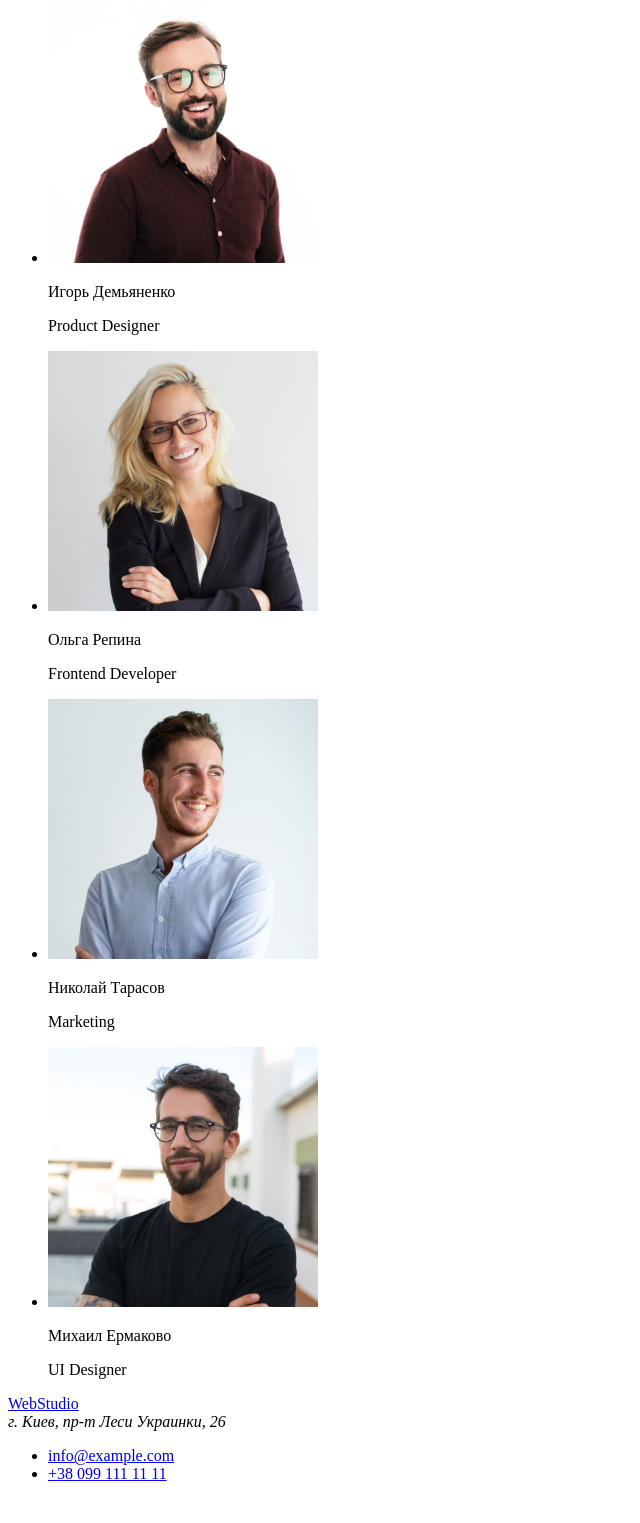
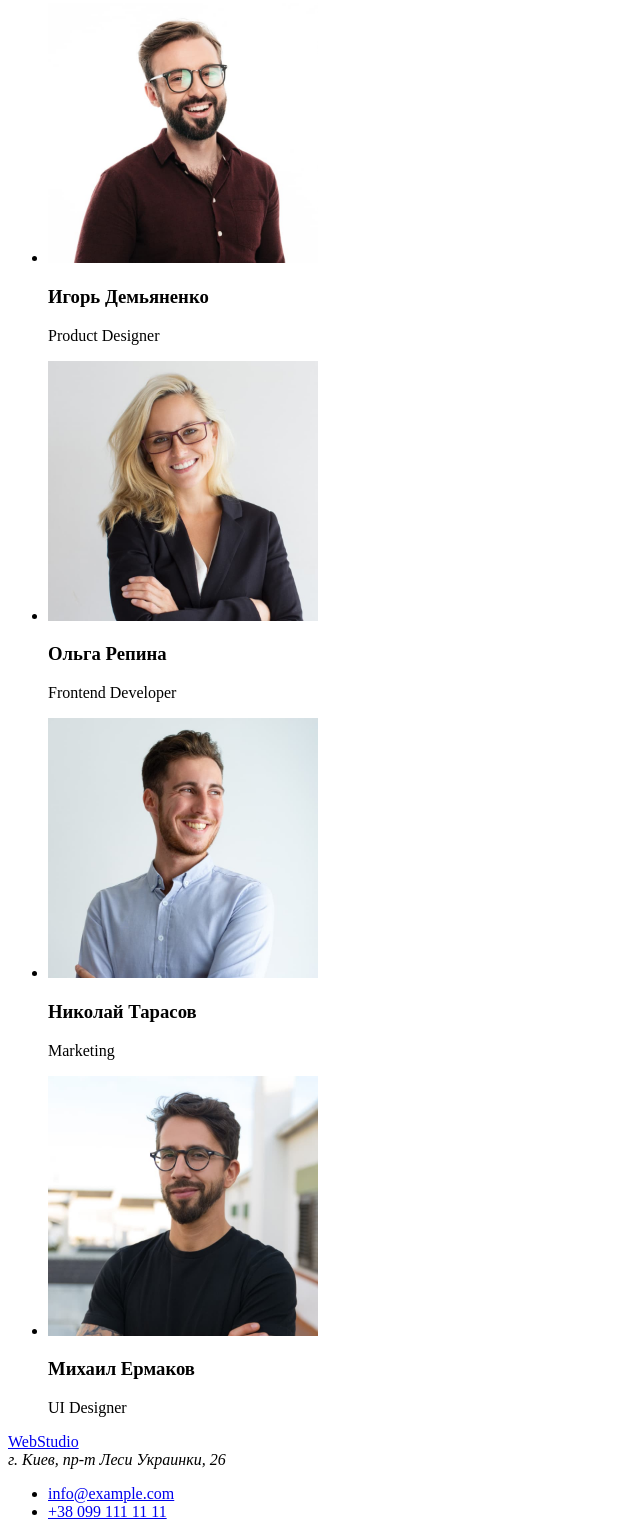
Before and after one commit to helga-khols/goit-markup-hw-01, a plain HTML site: page index.html in a window 1280 px wide. Shown: the part 1001-2524 px from the top of the page, without its empty margins (0-640 px from the left). Before the commit the page ends 2500 px from the top, so only its background shows below. Drawn offline with Linux system fonts and the light colour scheme.

Commit message:
fixing bugs

```diff
--- a/index.html
+++ b/index.html
@@ -90,28 +90,28 @@
                 <li>
                     <img src="./images/igor.jpg" alt="Игорь Демьяненко" width="270">
 
-                    <p> Игорь Демьяненко</p>
+                    <h3> Игорь Демьяненко</h3>
                     <p lang="en"> Product Designer</p>
                 </li>
 
                 <li>
                     <img src="./images/olga.jpg" alt="Ольга Репина" width="270">
 
-                    <p>Ольга Репина</p>
+                    <h3>Ольга Репина</h3>
                     <p lang="en">Frontend Developer</p>
                 </li>
 
                 <li>
                     <img src="./images/nikolay.jpg" alt="Николай Тарасов" width="270">
 
-                    <p>Николай Тарасов</p>
+                    <h3>Николай Тарасов</h3>
                     <p lang="en">Marketing</p>
                 </li>
 
                 <li>
                     <img src="./images/michail.jpg" alt="Михаил Ермаков" width="270">
 
-                    <p>Михаил Ермаково</p>
+                    <h3>Михаил Ермаков</h3>
                     <p lang="en">UI Designer</p>
                 </li>
 
```
